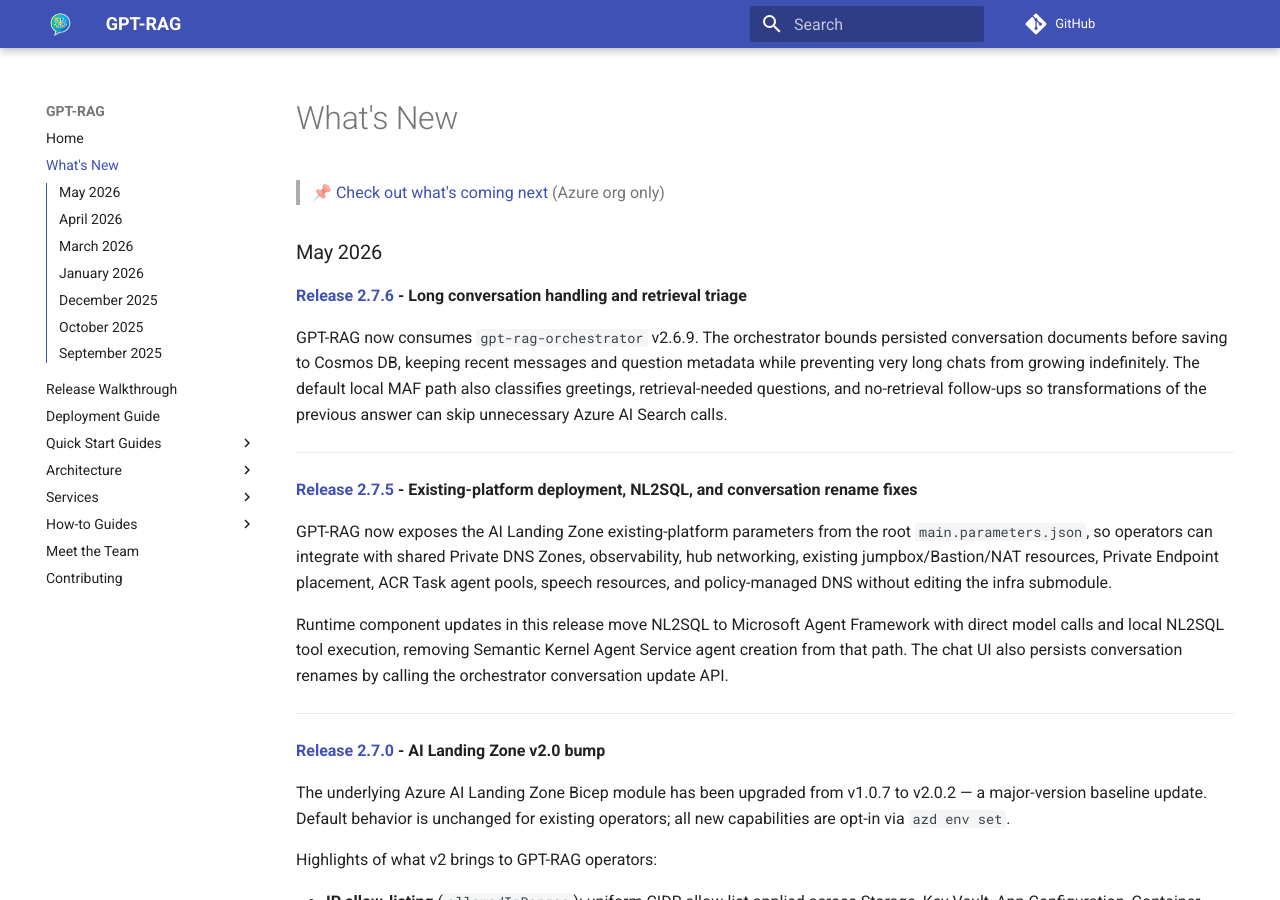
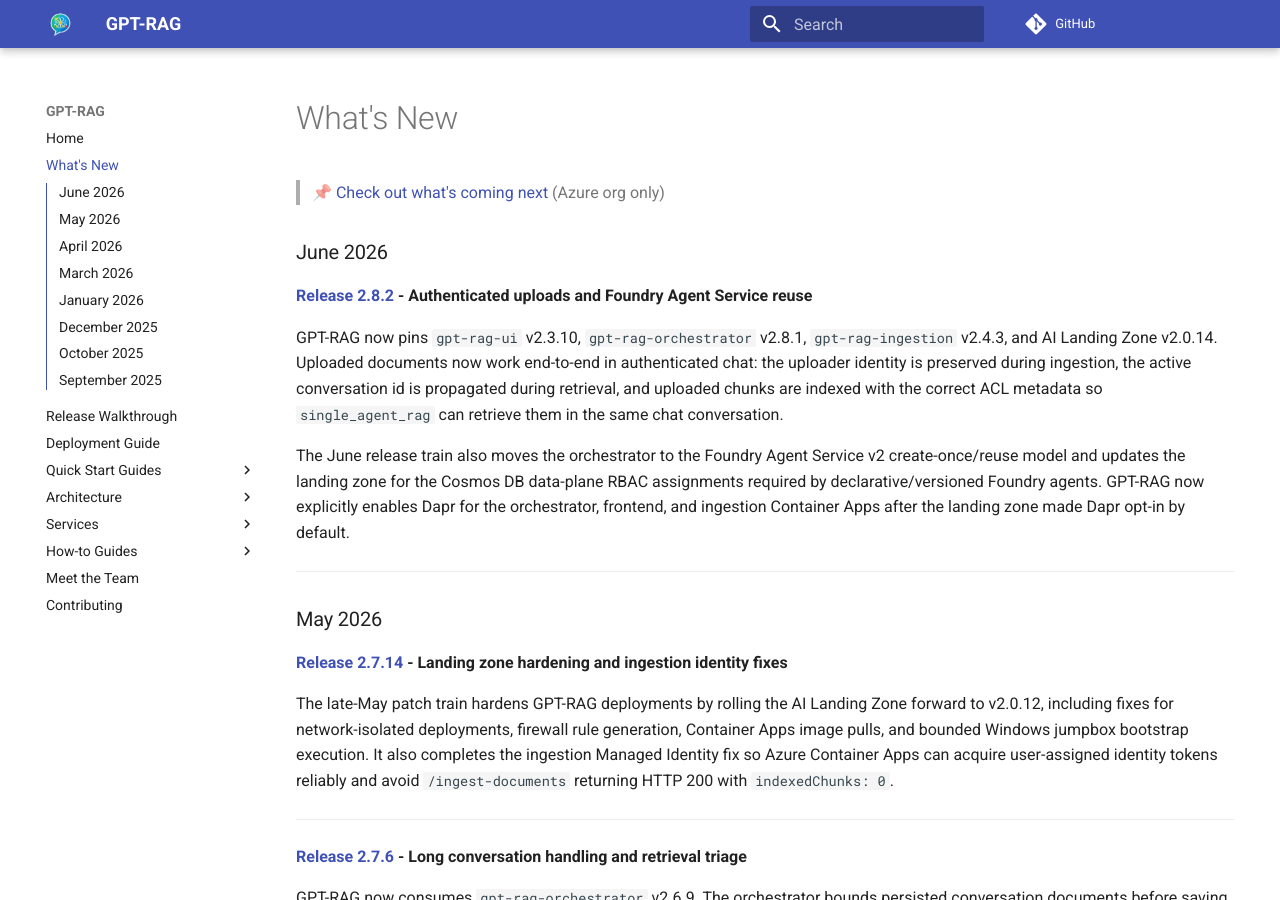
Before and after one commit to Azure/GPT-RAG, an MkDocs documentation site: the page built from docs/whatisnew.md, in a window 1280 px wide and 900 px high. Built offline with MkDocs 1.6.1 and Material for MkDocs 9.7.7, drawn with Linux system fonts in a browser that asks for light colours; comment, search, counter and statistics services are not loaded.

Commit message:
docs: update what's new for June releases
Co-authored-by: Copilot <223556219+Copilot@users.noreply.github.com>

```diff
--- a/docs/whatisnew.md
+++ b/docs/whatisnew.md
@@ -1,6 +1,22 @@
 > 📌 [Check out what's coming next](https://github.com/orgs/Azure/projects/536/views/6)  (Azure org only)
 
+### June 2026
+
+**[Release 2.8.2](https://github.com/Azure/GPT-RAG/tree/v2.8.2) - Authenticated uploads and Foundry Agent Service reuse**
+
+GPT-RAG now pins `gpt-rag-ui` v2.3.10, `gpt-rag-orchestrator` v2.8.1, `gpt-rag-ingestion` v2.4.3, and AI Landing Zone v2.0.14. Uploaded documents now work end-to-end in authenticated chat: the uploader identity is preserved during ingestion, the active conversation id is propagated during retrieval, and uploaded chunks are indexed with the correct ACL metadata so `single_agent_rag` can retrieve them in the same chat conversation.
+
+The June release train also moves the orchestrator to the Foundry Agent Service v2 create-once/reuse model and updates the landing zone for the Cosmos DB data-plane RBAC assignments required by declarative/versioned Foundry agents. GPT-RAG now explicitly enables Dapr for the orchestrator, frontend, and ingestion Container Apps after the landing zone made Dapr opt-in by default.
+
+---
+
 ### May 2026
+
+**[Release 2.7.14](https://github.com/Azure/GPT-RAG/tree/v2.7.14) - Landing zone hardening and ingestion identity fixes**
+
+The late-May patch train hardens GPT-RAG deployments by rolling the AI Landing Zone forward to v2.0.12, including fixes for network-isolated deployments, firewall rule generation, Container Apps image pulls, and bounded Windows jumpbox bootstrap execution. It also completes the ingestion Managed Identity fix so Azure Container Apps can acquire user-assigned identity tokens reliably and avoid `/ingest-documents` returning HTTP 200 with `indexedChunks: 0`.
+
+---
 
 **[Release 2.7.6](https://github.com/Azure/GPT-RAG/tree/v2.7.6) - Long conversation handling and retrieval triage**
 
```
